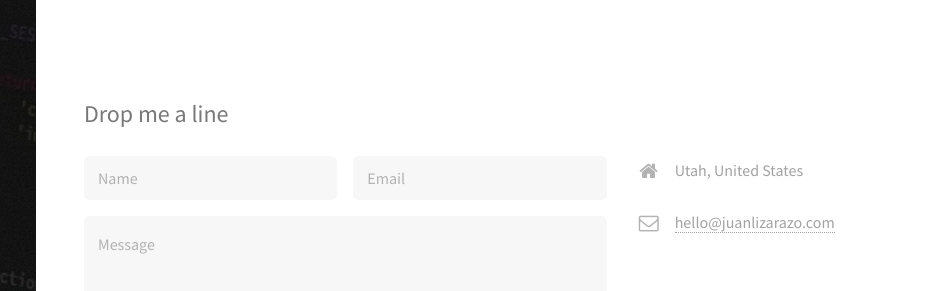
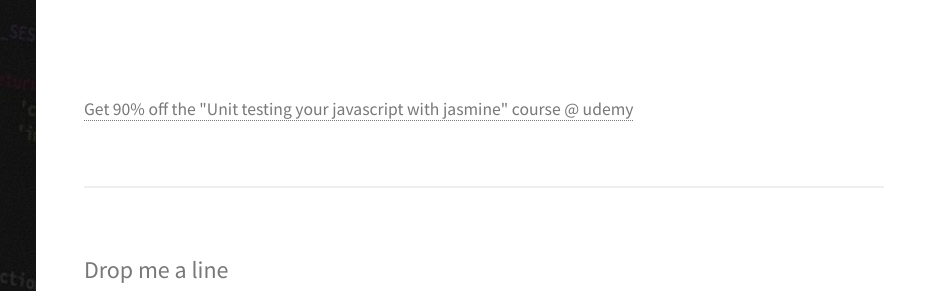
Before and after one commit to juanlizarazo/jlizarazo.github.io, a plain HTML site: page index.html in a window 1280 px wide. Shown: the top 291 px of the page, 348-1280 px from the left. Drawn offline with Linux system fonts and the light colour scheme.

Commit message:
Add udemy link

```diff
--- a/index.html
+++ b/index.html
@@ -37,6 +37,11 @@
 
   <!-- Main -->
   <div id="main">
+    <section>
+      <h4>
+        <a href="https://www.udemy.com/unit-testing-your-javascript-with-jasmine/?couponCode=LINKEDIN18" target="_blank">Get 90% off the "Unit testing your javascript with jasmine" course @ udemy</a>
+      </h4>
+    </section>
     <!-- Three -->
     <section id="one">
       <h2>Drop me a line</h2>
```
